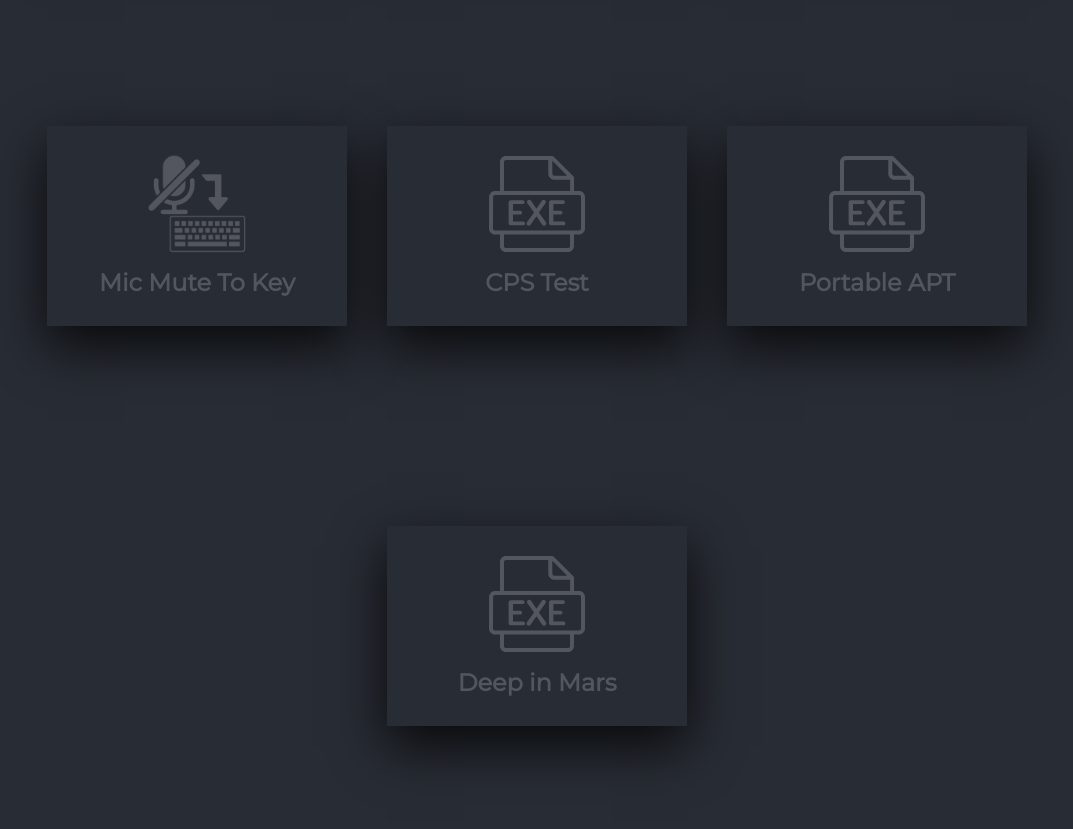
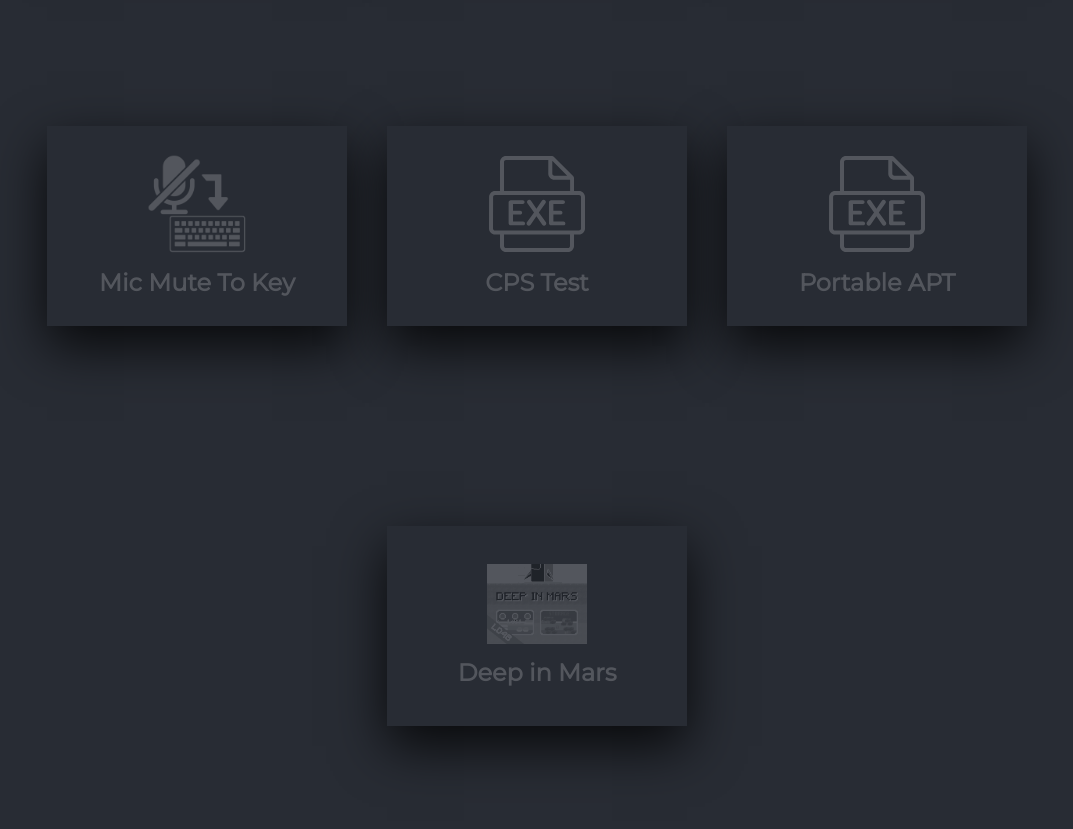
Before and after one commit to DocSystem/docsystem.github.io, a plain HTML site: page index.html in a window 1280 px wide. Shown: the part 1980-2809 px from the top of the page, without its empty margins (103-1176 px from the left). Drawn offline with Linux system fonts and the light colour scheme.

Commit message:
Add Deep In Mars icon

```diff
--- a/index.html
+++ b/index.html
@@ -202,7 +202,7 @@
         <div class="card">
           <div class="face face1">
             <div class="content">
-              <img src="/img/exe.svg" />
+              <img src="/img/deepinmars.png" />
               <h3>Deep in Mars</h3>
             </div>
           </div>
```
Also changed, not shown: img/deepinmars.png (added).
